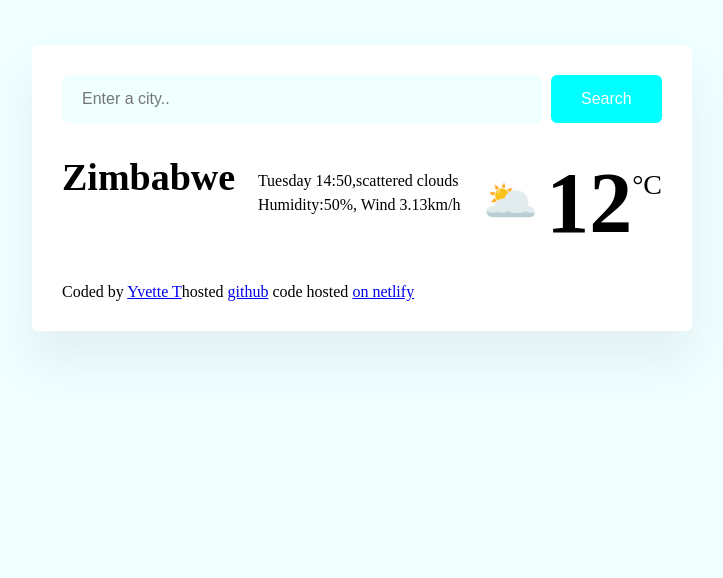
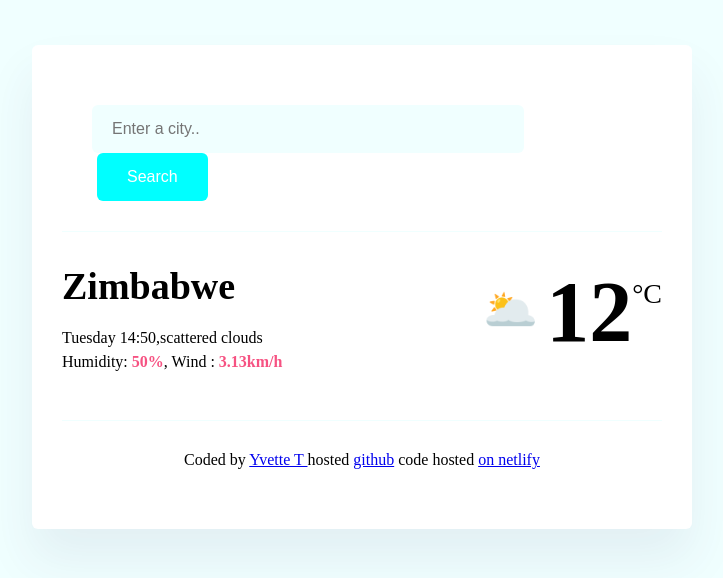
Before and after one commit to yvettechakombera21-spec/yvette-weather-app, a plain HTML site: page index.html in a window 1280 px wide. Shown: the whole page, without its empty margins (278-1001 px from the left). Drawn offline with Linux system fonts and the light colour scheme.

Commit message:
created index.js

```diff
--- a/index.html
+++ b/index.html
@@ -15,26 +15,28 @@
   <div class="weather-app">
     <body>
       <header>
-        <form class="form-container">
+        <form class="search-form" id="search-form">
           <input
             type="Search"
             placeholder="Enter a city.."
             required
-            class="form-input"
+            id="search-form-input"
+            class="search-form-input"
           />
 
           <input type="submit" value="Search" class="form-button" />
         </form>
       </header>
-      <div>
         <main>
           <div class="weather-app-info">
-            <h1 class="weather-app-city">Zimbabwe</h1>
+            <div>
+            <h1 class="weather-app-city" id="city">Zimbabwe</h1>
             <p class="weather-app-paragraph">
               Tuesday 14:50,scattered clouds
               <br />
-              Humidity:50%, Wind 3.13km/h
+              Humidity:<strong> 50%</strong>, Wind : <strong>3.13km/h </strong>
             </p>
+            </div>
             <div class="weather-app-temp-container">
               <div class="weather-app-icon">🌥️</div>
               <div class="weather-app-temp">12</div>
@@ -45,16 +47,20 @@
 
         <footer>
           Coded by
-          <a href="https://github.com/yvettechakombera21-spec/">Yvette T</a
-          >hosted
+          <a href="https://github.com/yvettechakombera21-spec/" target="_blank"
+            >Yvette T </a
+          > hosted
           <a
             href="https://github.com/yvettechakombera21-spec/yvette-weather-app"
+            target="_blank"
             >github</a
           >
           code hosted
-          <a href="https://yvette-weather-app.netlify.app/">on netlify</a>
+          <a href="https://yvette-weather-app.netlify.app/" target="_blank"
+            >on netlify</a
+          >
         </footer>
       </div>
+      <script src="src/index.js"></script>
     </body>
-  </div>
 </html>
--- a/src/styles.css
+++ b/src/styles.css
@@ -10,8 +10,12 @@ body {
   border-radius: 6px;
   box-shadow: 0 30px 50px rgba(65, 50, 100, 0.08);
 }
+header {
+  border-bottom: 1px solid azure;
+  padding: 30px;
+}
 
-.form-input {
+.search-form-input {
   background-color: azure;
   border-radius: 6px;
   border: none;
@@ -46,6 +50,9 @@ main {
   line-height: 24px;
   font-weight: 500;
 }
+.weather-app-paragraph strong {
+  color: #f65282;
+}
 .weather-app-temp-container {
   display: flex;
 }
@@ -62,3 +69,8 @@ main {
   font-size: 28px;
   margin-top: 16px;
 }
+footer {
+  text-align: center;
+  border-top: 1px solid azure;
+  padding: 30px;
+}
```
Also changed, not shown: index.js (added, +9 -0 lines).
